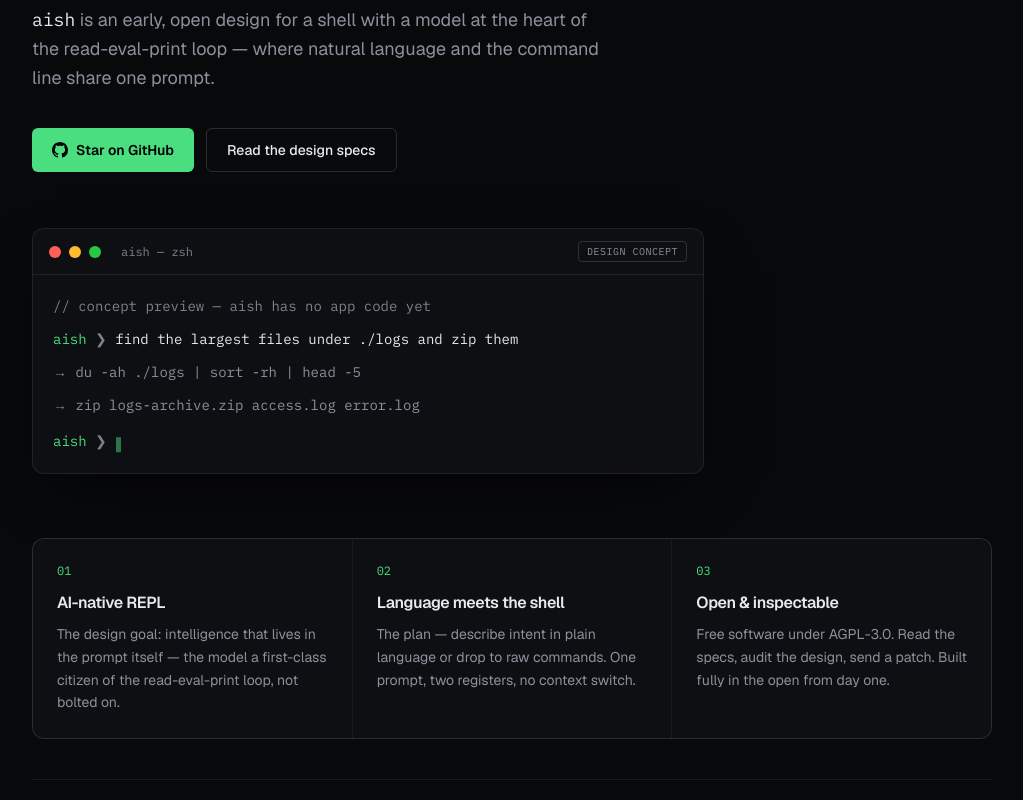
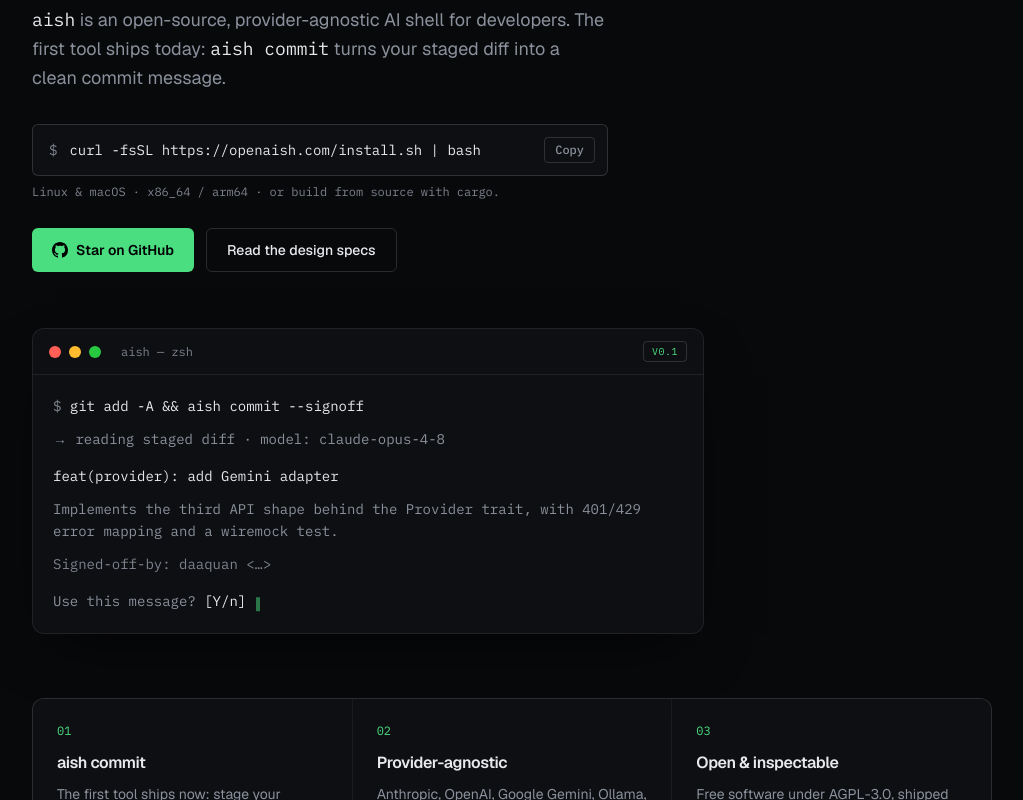
Before and after one commit to daaquan/aish-web, a Next.js app: page / in a window 1280 px wide. Shown: the part 340-1140 px from the top of the page, without its empty margins (128-1151 px from the left). Built offline with nearby package versions, Linux system fonts and the light colour scheme.

Commit message:
feat: update landing for v0.1 + add install.sh
- reflect shipped aish commit (provider-agnostic, AGPL Rust binary)
- add curl|bash install command + copy island
- serve public/install.sh -> openaish.com/install.sh (latest release)

```diff
--- /dev/null
+++ b/src/app/InstallCommand.tsx
@@ -0,0 +1,37 @@
+"use client";
+
+import { useState } from "react";
+
+const CMD = "curl -fsSL https://openaish.com/install.sh | bash";
+
+export function InstallCommand() {
+  const [copied, setCopied] = useState(false);
+
+  const copy = async () => {
+    try {
+      await navigator.clipboard.writeText(CMD);
+      setCopied(true);
+      setTimeout(() => setCopied(false), 1600);
+    } catch {
+      // Clipboard unavailable (insecure context / denied) — the command stays
+      // selectable, so the user can copy it manually.
+    }
+  };
+
+  return (
+    <div className="flex items-center gap-3 rounded-md border border-[var(--border-strong)] bg-[var(--panel)] py-3 pl-4 pr-3 font-mono text-[13px] sm:text-sm">
+      <span className="select-none text-faint">$</span>
+      <code className="flex-1 overflow-x-auto whitespace-nowrap text-text">
+        {CMD}
+      </code>
+      <button
+        type="button"
+        onClick={copy}
+        aria-label="Copy install command"
+        className="shrink-0 rounded border border-[var(--border-strong)] px-2.5 py-1 text-xs font-medium text-muted transition-colors hover:bg-[var(--panel-2)] hover:text-text"
+      >
+        {copied ? "Copied" : "Copy"}
+      </button>
+    </div>
+  );
+}
--- a/src/app/layout.tsx
+++ b/src/app/layout.tsx
@@ -15,7 +15,7 @@
 
 const SITE_URL = "https://openaish.com";
 const DESCRIPTION =
-  "aish is an early, open-source design for an AI-native shell — natural language meets the command line. Free software, AGPL-3.0, built in the open.";
+  "aish is an open-source, provider-agnostic AI shell for developers. v0.1 ships aish commit — AI-generated commit messages from your staged diff. Free software, AGPL-3.0.";
 
 export const metadata: Metadata = {
   metadataBase: new URL(SITE_URL),
--- a/src/app/page.tsx
+++ b/src/app/page.tsx
@@ -1,4 +1,7 @@
+import { InstallCommand } from "./InstallCommand";
+
 const REPO = "https://github.com/daaquan/aish";
+const RELEASES = "https://github.com/daaquan/aish/releases";
 const SPECS = "https://github.com/daaquan/aish/tree/main/docs/superpowers/specs";
 const CONTRIBUTING = "https://github.com/daaquan/aish/blob/main/CONTRIBUTING.md";
 
@@ -13,18 +16,18 @@
 const features = [
   {
     tag: "01",
-    title: "AI-native REPL",
-    body: "The design goal: intelligence that lives in the prompt itself — the model a first-class citizen of the read-eval-print loop, not bolted on.",
+    title: "aish commit",
+    body: "The first tool ships now: stage your changes, run aish commit, and a model writes a Conventional Commits message from the diff. Confirm, --apply, or add a DCO --signoff.",
   },
   {
     tag: "02",
-    title: "Language meets the shell",
-    body: "The plan — describe intent in plain language or drop to raw commands. One prompt, two registers, no context switch.",
+    title: "Provider-agnostic",
+    body: "Anthropic, OpenAI, Google Gemini, Ollama, and Kilo behind one config and model alias. Never locked to a single vendor — swap models with a flag.",
   },
   {
     tag: "03",
     title: "Open & inspectable",
-    body: "Free software under AGPL-3.0. Read the specs, audit the design, send a patch. Built fully in the open from day one.",
+    body: "Free software under AGPL-3.0, shipped as a single static Rust binary. Read the specs, audit the design, send a patch — built in the open from day one.",
   },
 ];
 
@@ -68,7 +71,7 @@
             style={delay()}
           >
             <span className="pulse-dot relative inline-block h-1.5 w-1.5 rounded-full bg-accent" />
-            Early scaffold — building in the open
+            v0.1 shipped — aish commit is live
           </div>
 
           <h1
@@ -84,13 +87,22 @@
             className="reveal mt-6 max-w-xl text-lg leading-relaxed text-muted"
             style={delay()}
           >
-            <span className="font-mono text-text">aish</span> is an early, open
-            design for a shell with a model at the heart of the read-eval-print
-            loop — where natural language and the command line share one prompt.
+            <span className="font-mono text-text">aish</span> is an open-source,
+            provider-agnostic AI shell for developers. The first tool ships
+            today:{" "}
+            <span className="font-mono text-text">aish commit</span> turns your
+            staged diff into a clean commit message.
           </p>
 
+          <div className="reveal mt-8 max-w-xl" style={delay()}>
+            <InstallCommand />
+            <p className="mt-2 font-mono text-xs text-faint">
+              Linux & macOS · x86_64 / arm64 · or build from source with cargo.
+            </p>
+          </div>
+
           <div
-            className="reveal mt-9 flex flex-col gap-3 sm:flex-row"
+            className="reveal mt-7 flex flex-col gap-3 sm:flex-row"
             style={delay()}
           >
             <a
@@ -122,32 +134,27 @@
               <span className="h-3 w-3 rounded-full bg-[#febc2e]" />
               <span className="h-3 w-3 rounded-full bg-[#28c840]" />
               <span className="ml-3 font-mono text-xs text-faint">aish — zsh</span>
-              <span className="ml-auto rounded border border-[var(--border-strong)] px-2 py-0.5 font-mono text-[10px] uppercase tracking-wider text-muted">
-                Design concept
+              <span className="ml-auto rounded border border-[var(--border-strong)] px-2 py-0.5 font-mono text-[10px] uppercase tracking-wider text-accent">
+                v0.1
               </span>
             </div>
             <div className="space-y-2.5 p-5 font-mono text-[13px] leading-relaxed sm:text-sm">
-              <p className="text-faint">
-                {"// concept preview — aish has no app code yet"}
-              </p>
               <p>
-                <span className="text-accent">aish</span>
-                <span className="text-faint"> ❯ </span>
-                <span className="text-text">
-                  find the largest files under ./logs and zip them
-                </span>
+                <span className="text-faint">$ </span>
+                <span className="text-text">git add -A &amp;&amp; aish commit --signoff</span>
               </p>
               <p className="text-muted">
-                <span className="text-faint">→</span> du -ah ./logs | sort -rh |
-                head -5
+                <span className="text-faint">→</span> reading staged diff · model:
+                claude-opus-4-8
               </p>
+              <p className="pt-1 text-text">feat(provider): add Gemini adapter</p>
               <p className="text-muted">
-                <span className="text-faint">→</span> zip logs-archive.zip
-                access.log error.log
+                Implements the third API shape behind the Provider trait, with
+                401/429 error mapping and a wiremock test.
               </p>
-              <p className="pt-1">
-                <span className="text-accent">aish</span>
-                <span className="text-faint"> ❯ </span>
+              <p className="text-faint">Signed-off-by: daaquan &lt;…&gt;</p>
+              <p className="pt-1 text-muted">
+                Use this message? <span className="text-text">[Y/n]</span>{" "}
                 <span className="cursor align-middle" />
               </p>
             </div>
@@ -187,6 +194,9 @@
             <a href={REPO} target="_blank" rel="noopener noreferrer" className="transition-colors hover:text-text">
               GitHub
             </a>
+            <a href={RELEASES} target="_blank" rel="noopener noreferrer" className="transition-colors hover:text-text">
+              Releases
+            </a>
             <a href={CONTRIBUTING} target="_blank" rel="noopener noreferrer" className="transition-colors hover:text-text">
               Contributing
             </a>
```
Also changed, not shown: 1 other file (tests, documents, lock files or other folders).
